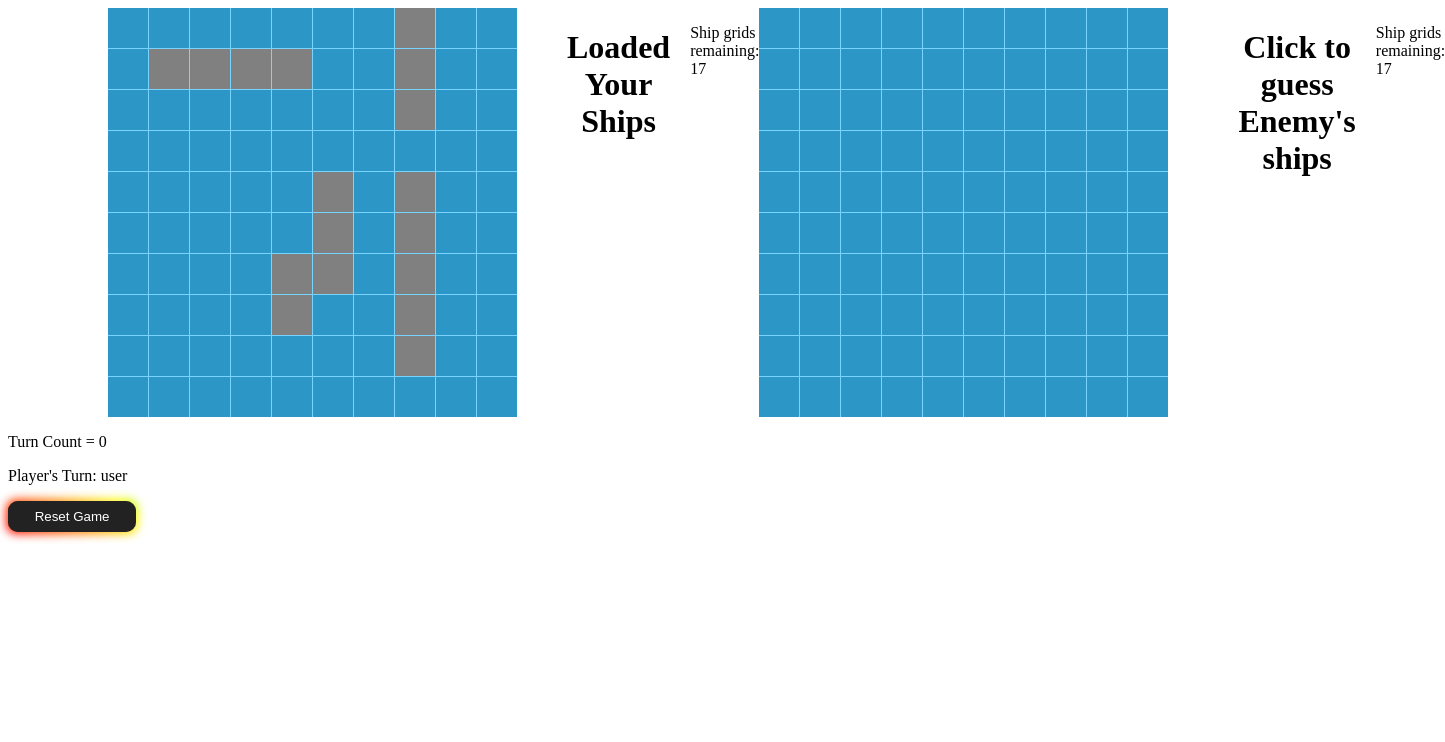
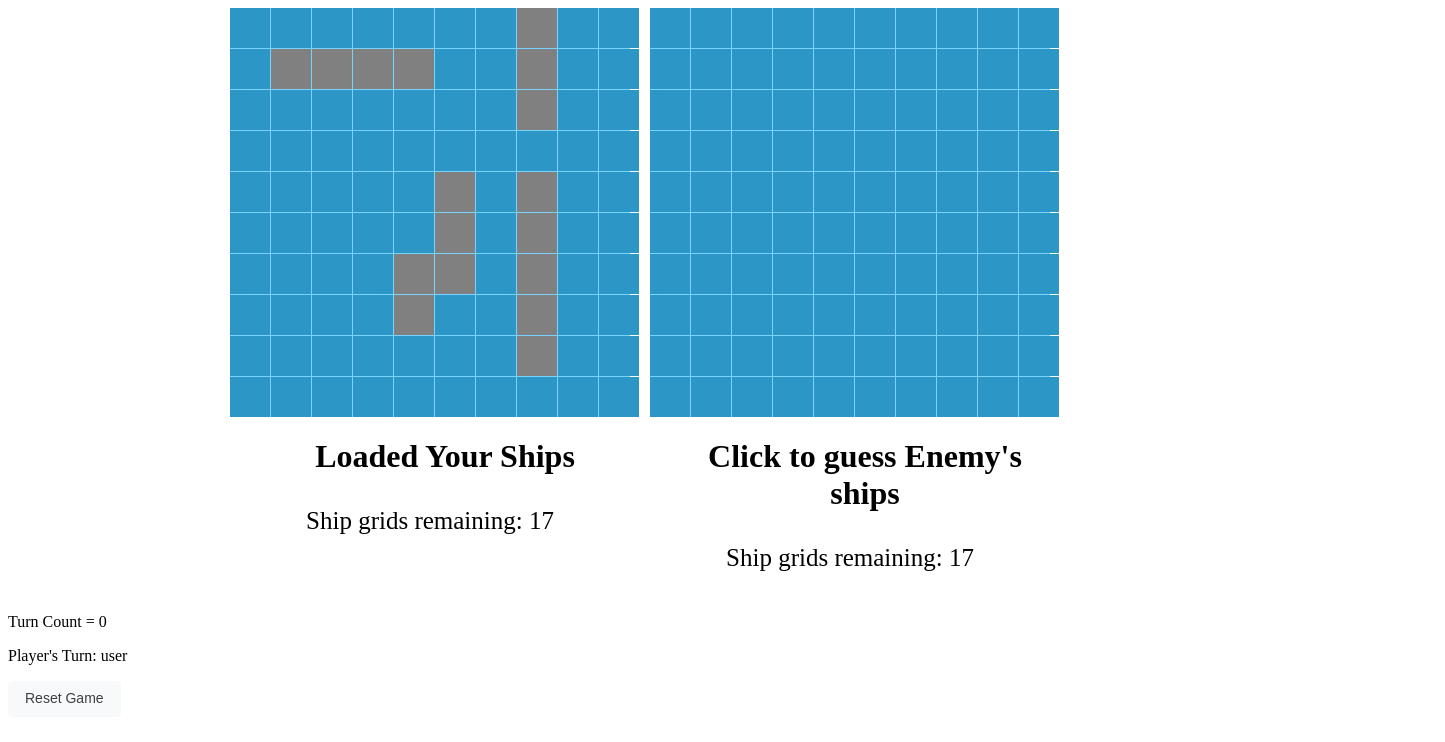
Before and after one commit to peytontan/ga-seif-project-1, a website with bundled scripts: page index.html in a window 1280 px wide. Shown: the whole page, 1445 px wide, since content can reach past the window. Built offline with nearby package versions, Linux system fonts and the light colour scheme.

Commit message:
tidy up the design of the site

```diff
--- a/index.html
+++ b/index.html
@@ -29,18 +29,21 @@
         <span class="popuptext" id="myPopup">The first player to sink all ships (total of 17 grids), wins the game. </span>
       </div> -->
 
-    <div class = 'container'>
-        <div class = "userBoard" ></div>
-        <h1>Loaded Your Ships</h1>
-        <p class = shipsCount id = user></p>
+      <div class='container'>
+        <div class='board-wrapper user-side'>
+          <div class='userBoard'></div>
+          <h1>Loaded Your Ships</h1>
+          <p class='shipsCount' id='user'></p>
+        </div>
 
-        <div class = "boardToClick"></div>
-        <h1>Click to guess Enemy's ships</h1>
-        <p class = shipsCount id = pc></p>
-        <!-- <h1>Enemy's board (for testing)</h1> -->
-        <div class = "PC"></div>
-    </div>
+        <div class='board-wrapper pc-side'>
+          <div class='boardToClick'></div>
+          <h1>Click to guess Enemy's ships</h1>
+          <p class='shipsCount' id='pc'></p>
+        </div>
 
+        <div class='PC'></div>
+      </div>
     <p class = turnCount></p>
     <p class = playerTracker></p>
 
--- a/style.css
+++ b/style.css
@@ -1,59 +1,24 @@
 .container {
-  display:flex;
-  width:400px;
-  margin-left: 100px;
+  display: flex;
+  flex-direction: row;
+  width: 400px;
+  margin-left: auto;
+  margin-right: auto;
+  justify-content: center;
 }
 
-.userBoard {
-  flex: 1;
-  display: grid;
-  grid-template-columns: repeat(10, 1fr);
-  grid-gap: 1px;
-  /* width: 400px;
-  height: 400px; */
-  margin: 0 auto;
-  background-color: #78d4ff;
+.board-wrapper {
+  display: flex;
+  flex-direction: column;
+  align-items: center;
 }
 
-
-.boardToClick {
-  flex: 1;
-  display: grid;
-  grid-template-columns: repeat(10, 1fr);
-  grid-gap: 1px;
-  /* width: 400px;
-  height: 400px; */
-  margin: 0 auto;
-  background-color: #78d4ff;;
+.user-side {
   margin-right: 20px;
 }
 
-
-
-/*.container {
-   display: flex; /*displays the container as a flex container
-  justify-content: space-between; /* aligns the items to opposite sides with space in between
-}*/
-
-
-/* .userBoard{
-    display: grid;
-    grid-template-columns: repeat(10, 1fr);
-    grid-gap: 1px;
-    width: 400px;
-    margin: 0 auto;
-    background-color: #78d4ff;
-  } */
-
-/* .boardToClick{
-  display: grid;
-  grid-template-columns: repeat(10, 1fr);
-  grid-gap: 1px;
-  width: 400px;
-  margin: 0 auto;
-  background-color: #78d4ff;
-} */
-
+.userBoard,
+.boardToClick,
 .PC {
   display: grid;
   grid-template-columns: repeat(10, 1fr);
@@ -63,119 +28,57 @@
   background-color: #78d4ff;
 }
 
-.userGrid {
+.userGrid,
+.pcGrid,
+.clickGrid {
   width: 40px;
   height: 40px;
   display: flex;
   justify-content: center;
   align-items: center;
   background-color: #2c96c7;
-  }
+  caret-color: transparent;
+}
 
-
-.pcGrid {
-    width: 40px;
-    height: 40px;
-    display: flex;
-    justify-content: center;
-    align-items: center;
-    background-color: #2c96c7;
-    }
-
-.clickGrid {
-    width: 40px;
-    height: 40px;
-    display: flex;
-    justify-content: center;
-    align-items: center;
-    background-color: #2c96c7;
-    caret-color: transparent;
-    }
-
-
-h1{
+h1 {
   text-align: center;
   margin-left: 50px;
   margin-right: 20px;
 }
 
-/* .container h1{
-    text-align: center;
-     position: absolute;
-    top: 0;
-    left: 0;
- } */
-
-/* .container {
-  display: inline-block;
-  position: relative;
-} */
+.shipsCount {
+  text-align: center;
+  font-size: 25px;
+  margin-top: 10px;
+}
 
 
-/* CSS */
 .reset {
-  padding: 0.6em 2em;
-  border: none;
-  outline: none;
-  color: rgb(255, 255, 255);
-  background: #111;
+  background-color: #f8f9fa;
+  border: 1px solid #f8f9fa;
+  border-radius: 4px;
+  color: #3c4043;
   cursor: pointer;
-  position: relative;
-  z-index: 0;
-  border-radius: 10px;
+  font-family: arial,sans-serif;
+  font-size: 14px;
+  height: 36px;
+  line-height: 27px;
+  min-width: 54px;
+  padding: 0 16px;
+  text-align: center;
   user-select: none;
   -webkit-user-select: none;
   touch-action: manipulation;
+  white-space: pre;
 }
 
-.reset:before {
-  content: "";
-  background: linear-gradient(
-    45deg,
-    #ff0000,
-    #ff7300,
-    #fffb00,
-    #48ff00,
-    #00ffd5,
-    #002bff,
-    #7a00ff,
-    #ff00c8,
-    #ff0000
-  );
-  position: absolute;
-  top: -2px;
-  left: -2px;
-  background-size: 400%;
-  z-index: -1;
-  filter: blur(5px);
-  -webkit-filter: blur(5px);
-  width: calc(100% + 4px);
-  height: calc(100% + 4px);
-  animation: glowing-button-85 20s linear infinite;
-  transition: opacity 0.3s ease-in-out;
-  border-radius: 10px;
+.reset:hover {
+  border-color: #dadce0;
+  box-shadow: rgba(0, 0, 0, .1) 0 1px 1px;
+  color: #202124;
 }
 
-@keyframes glowing-reset {
-  0% {
-    background-position: 0 0;
-  }
-  50% {
-    background-position: 400% 0;
-  }
-  100% {
-    background-position: 0 0;
-  }
+.reset:focus {
+  border-color: #4285f4;
+  outline: none;
 }
-
-.reset:after {
-  z-index: -1;
-  content: "";
-  position: absolute;
-  width: 100%;
-  height: 100%;
-  background: #222;
-  left: 0;
-  top: 0;
-  border-radius: 10px;
-}
```
